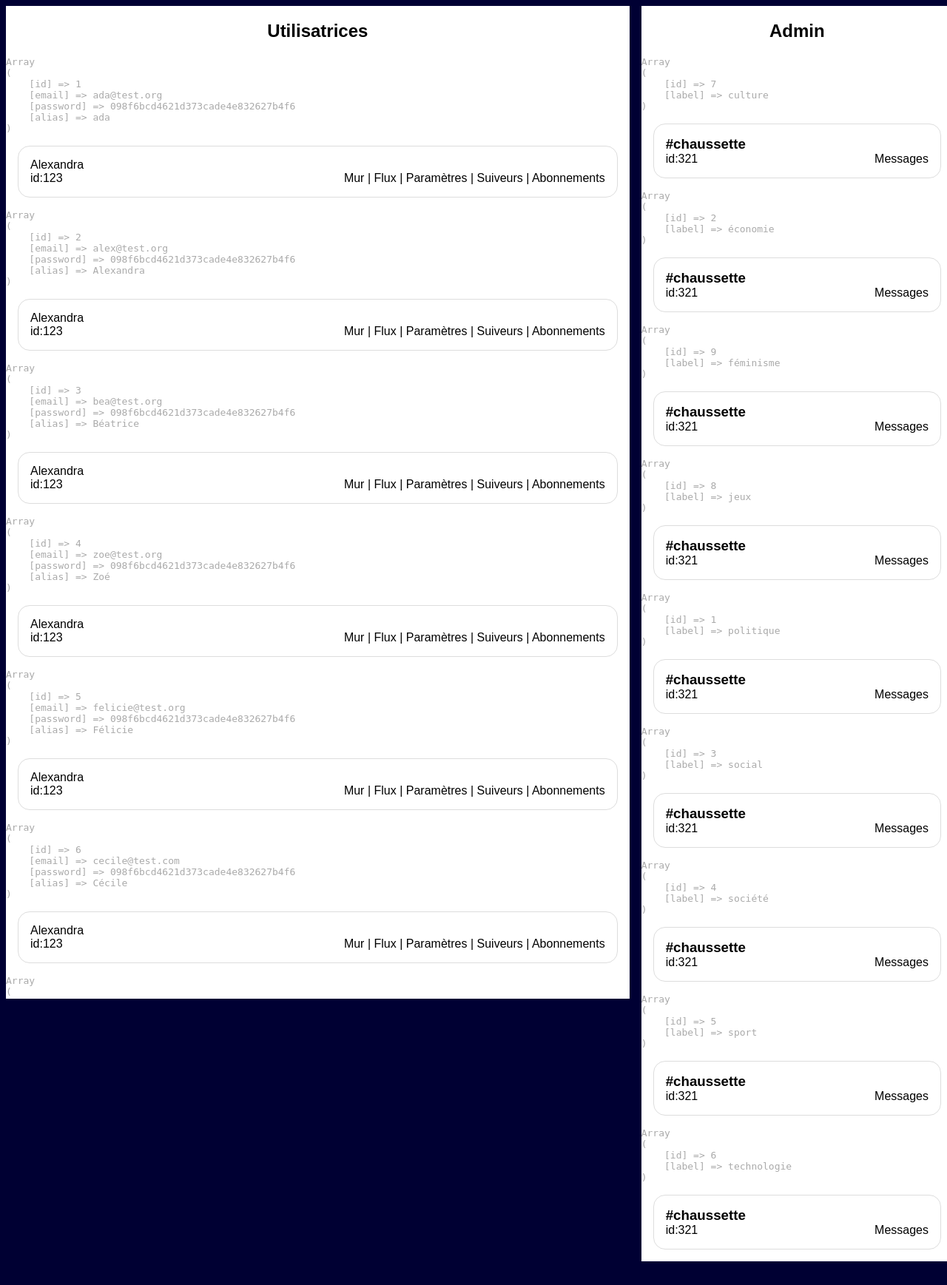
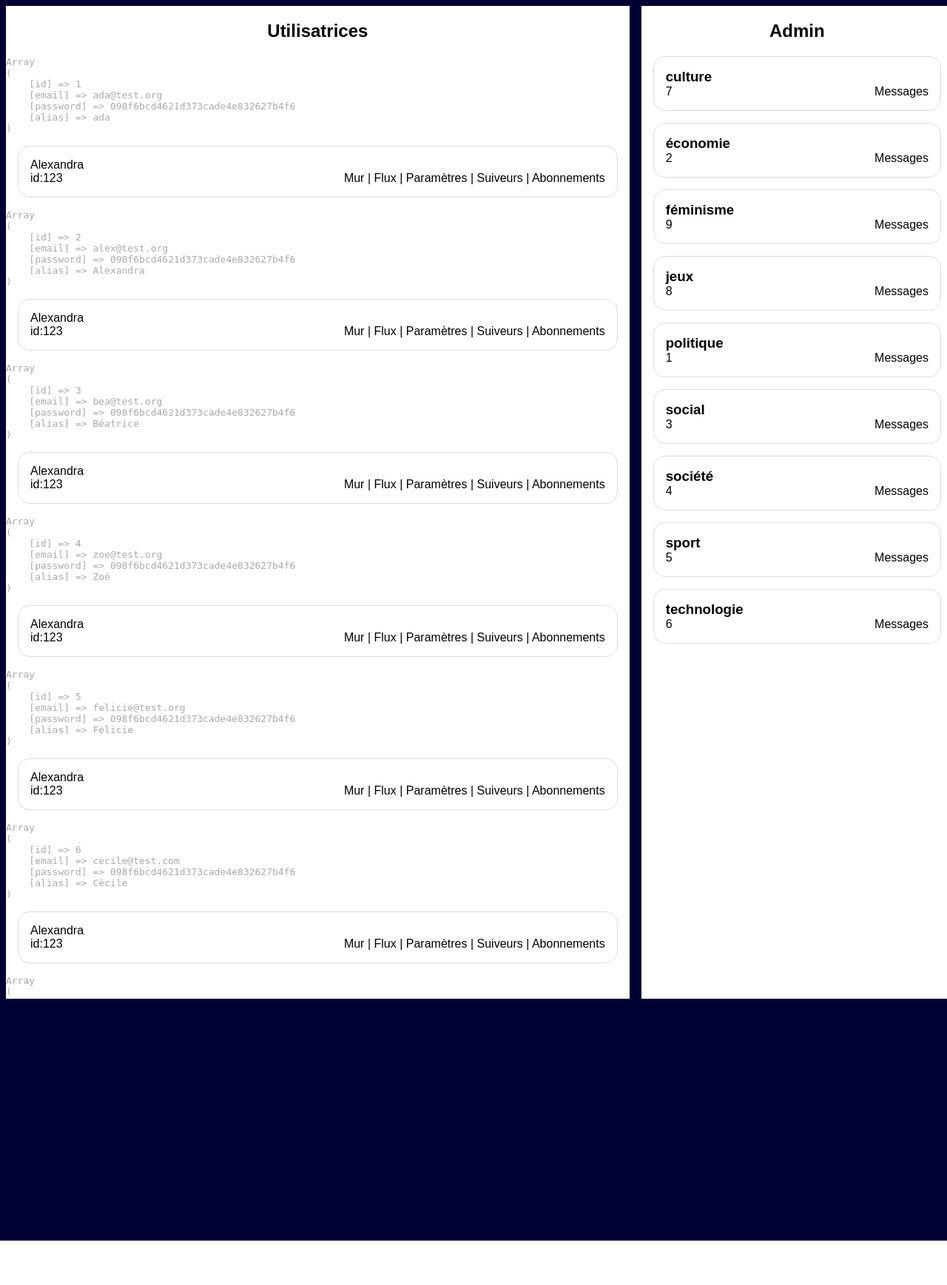
Before and after one commit to adatechschool/projet-collectif-reseau-social-les-claviers-de-l-extreme, a PHP site: page /admin.php in a window 1280 px wide. Shown: the whole page at 74% size. After the commit the page ends 1677 px from the top, so only its background shows below. Run offline with PHP 8.4, Linux system fonts and the light colour scheme; data comes from the database, SQL or seed files in the repository.

Commit message:
Todo admin 1

```diff
--- a/resoc_n1/admin.php
+++ b/resoc_n1/admin.php
@@ -32,13 +32,12 @@
                  */
                 while ($tag = $lesInformations->fetch_assoc())
                 {
-                    echo "<pre>" . print_r($tag, 1) . "</pre>";
                     ?>
                     <article>
-                        <h3>#chaussette</h3>
-                        <p>id:321</p>
+                        <h3><?php echo($tag['label']) ?></h3>
+                        <p><?php echo ($tag['id'])?></p>
                         <nav>
-                            <a href="tags.php?tag_id=321">Messages</a>
+                        <?php echo('<a href="tags.php?tag_id=' . $tag['id'] . '">Messages</a>'); ?>
                         </nav>
                     </article>
                 <?php } ?>
--- a/resoc_n1/news.php
+++ b/resoc_n1/news.php
@@ -97,7 +97,6 @@
                 {
                     //la ligne ci-dessous doit etre supprimée mais regardez ce
                     //qu'elle affiche avant pour comprendre comment sont organisées les information dans votre
-                    echo "<pre>" . print_r($post, 1) . "</pre>";
 
                     // @todo : Votre mission c'est de remplacer les AREMPLACER par les bonnes valeurs
                     // ci-dessous par les bonnes valeurs cachées dans la variable $post
```
